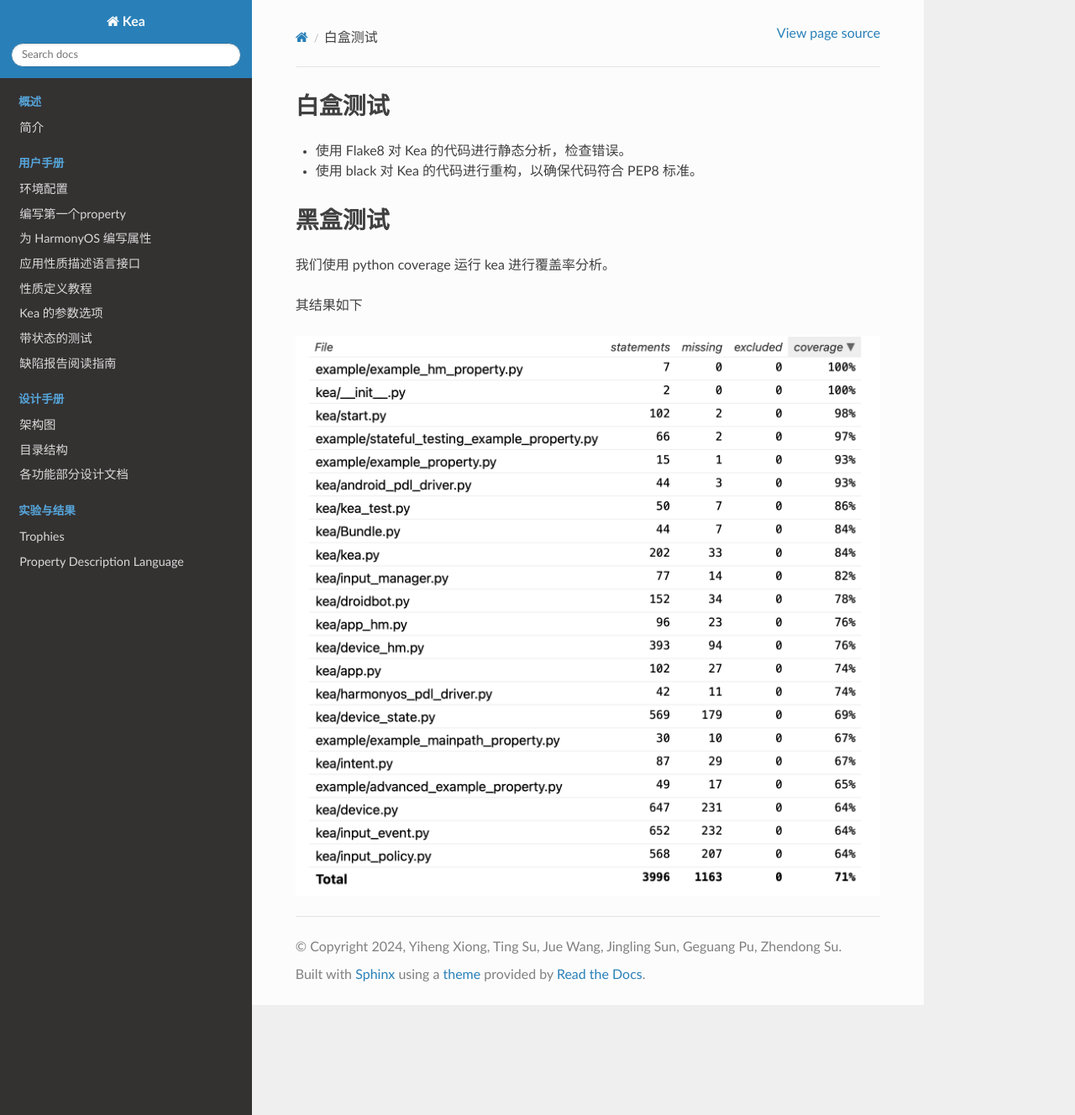
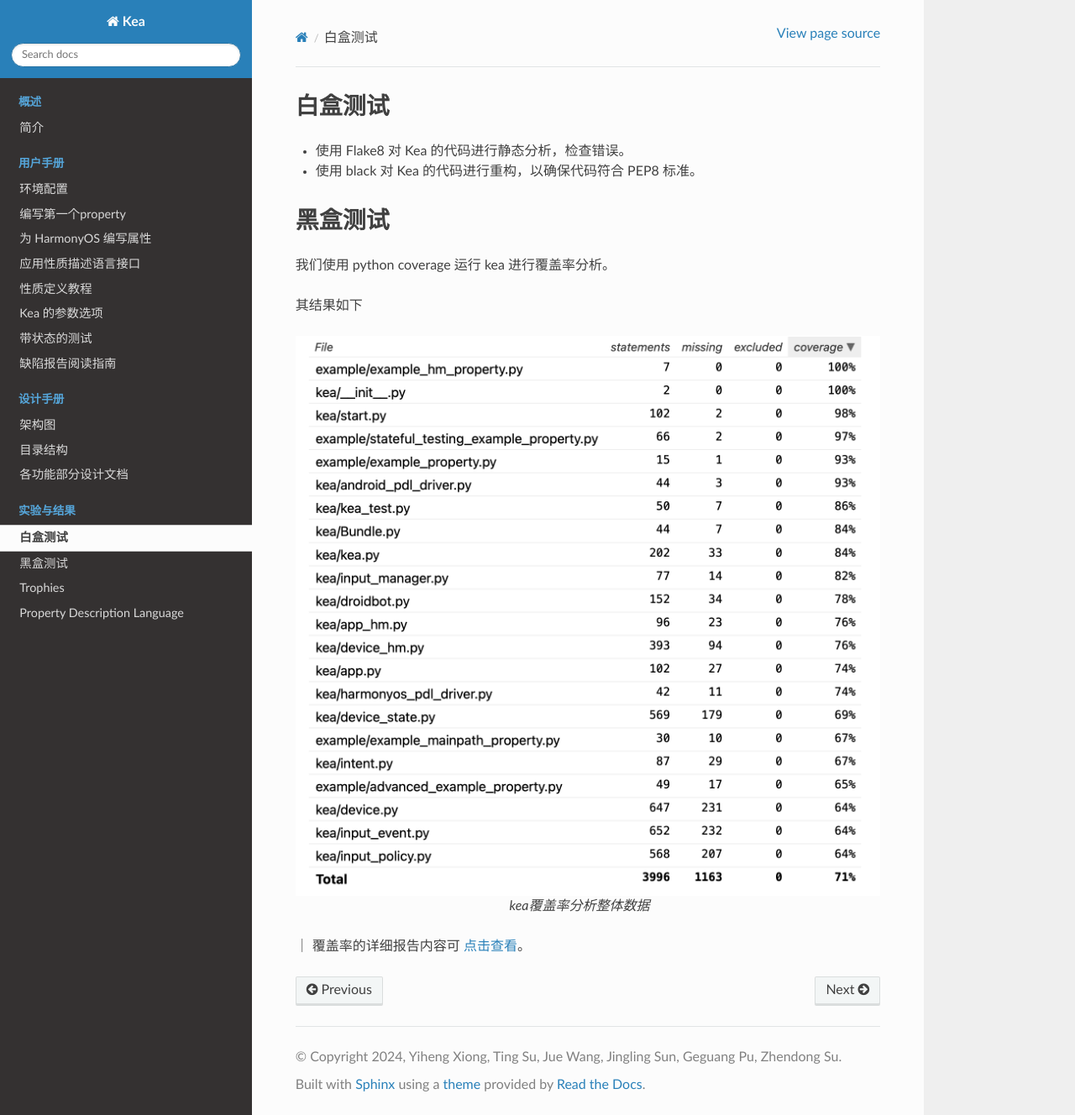
Before and after one commit to XixianLiang/kea-technic-docs, a Sphinx documentation site: the page built from docs/source/part-experiment/exp.rst, in a window 1280 px wide and 1328 px high. Shown: the whole window at 84% size. Built offline with Sphinx 7.4.7 and the Read the Docs theme 3.1.0, drawn with Linux system fonts in a browser that asks for light colours.

Commit message:
add coverage report

```diff
--- a/docs/source/index.rst
+++ b/docs/source/index.rst
@@ -47,5 +47,6 @@ Contents
 .. toctree::
    :caption: 实验与结果
 
+   part-experiment/exp
    part-experiment/trophies
    part-experiment/PDL
--- a/docs/source/part-experiment/exp.rst
+++ b/docs/source/part-experiment/exp.rst
@@ -12,5 +12,9 @@
 
 其结果如下
 
-.. image:: ../../images/coverage.png
+.. figure:: ../../images/coverage.png
     :align: center
+
+    kea覆盖率分析整体数据
+
+｜ 覆盖率的详细报告内容可 `点击查看 <../../htmlcov/index.html>`_。
--- a/docs/source/part-keaUserManuel/bug_report.rst
+++ b/docs/source/part-keaUserManuel/bug_report.rst
@@ -1,3 +1,5 @@
+.. _bug_report_tutorial:
+
 缺陷报告阅读指南
 =================
 
```
